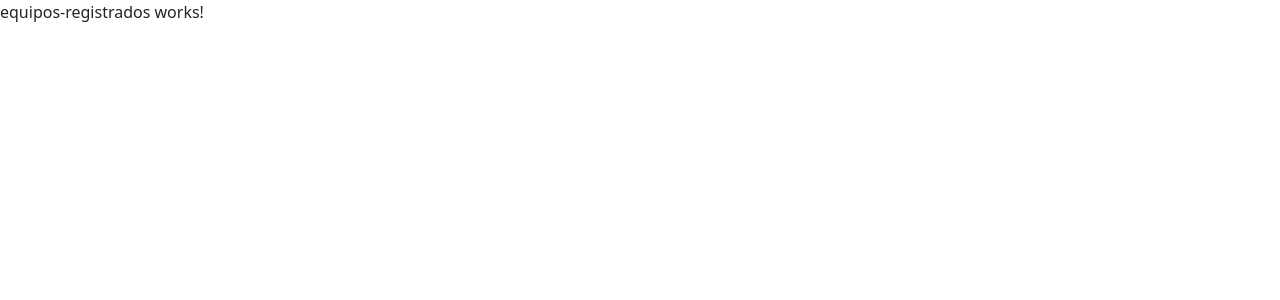
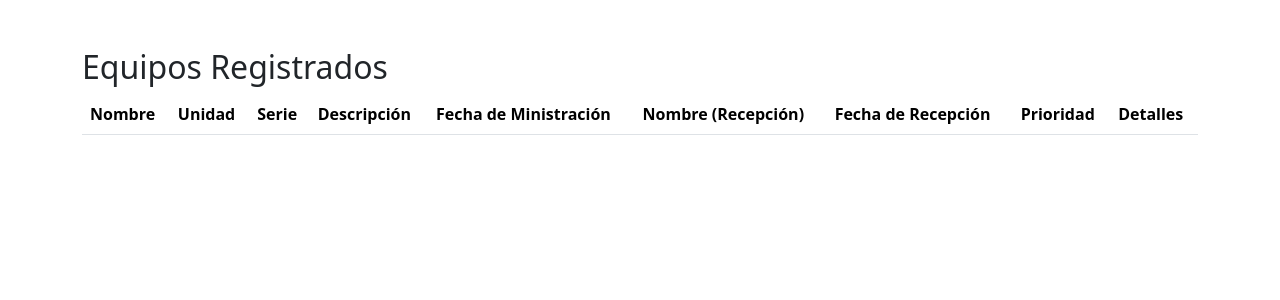
Before and after one commit to Ebgmoreno/CEEFA, an Angular app: page /equipos-registrados in a window 1280 px wide. Shown: the top 300 px of the page. Built offline with nearby package versions, Linux system fonts and the light colour scheme.

Commit message:
Guardado de formulario

```diff
--- a/src/app/app.component.ts
+++ b/src/app/app.component.ts
@@ -3,6 +3,7 @@ import { LoginComponent } from './usuarios/login/login.component';
 import { HomeComponent } from './home/home.component';
 import { RouterOutlet } from '@angular/router';
 import { FormularioEquipoComponent } from './formulario-equipo/formulario-equipo.component';
+
 
 @Component({
   selector: 'app-root',
--- a/src/app/equipos-registrados/equipos-registrados.component.html
+++ b/src/app/equipos-registrados/equipos-registrados.component.html
@@ -1 +1,33 @@
-<p>equipos-registrados works!</p>
+<div class="container mt-5">
+    <h2>Equipos Registrados</h2>
+    <table class="table table-striped">
+      <thead>
+        <tr>
+          <th>Nombre</th>
+          <th>Unidad</th>
+          <th>Serie</th>
+          <th>Descripción</th>
+          <th>Fecha de Ministración</th>
+          <th>Nombre (Recepción)</th>
+          <th>Fecha de Recepción</th>
+          <th>Prioridad</th>
+          <th>Detalles</th>
+        </tr>
+      </thead>
+      <tbody>
+        <tr *ngFor="let equipo of equipos">
+          <td>{{ equipo.nombreEntrega }}</td>
+          <td>{{ equipo.unidadEntrega }}</td>
+          <td>{{ equipo.serie }}</td>
+          <td>{{ equipo.descripcion }}</td>
+          <td>{{ equipo.fechaMinistracion }}</td>
+          <td>{{ equipo.nombreRecibe }}</td>
+          <td>{{ equipo.fechaRecepcion }}</td>
+          <td>{{ equipo.prioridad }}</td>
+          <td>
+            <button class="btn btn-primary btn-sm" (click)="verDetalles(equipo)">Ver</button>
+          </td>
+        </tr>
+      </tbody>
+    </table>
+  </div>
--- a/src/app/equipos-registrados/equipos-registrados.component.ts
+++ b/src/app/equipos-registrados/equipos-registrados.component.ts
@@ -1,12 +1,31 @@
 import { Component } from '@angular/core';
+import { CommonModule } from '@angular/common';
+
+interface Equipo { // Define la interfaz para los datos del equipo
+  nombreEntrega: string;
+  unidadEntrega: string;
+  serie: string;
+  descripcion: string;
+  fechaMinistracion: string;
+  nombreRecibe: string;
+  fechaRecepcion: string;
+  prioridad: string;
+}
 
 @Component({
   selector: 'app-equipos-registrados',
   standalone: true,
-  imports: [],
+  imports: [CommonModule],
   templateUrl: './equipos-registrados.component.html',
-  styleUrl: './equipos-registrados.component.css'
+  styleUrls: ['./equipos-registrados.component.css']
 })
 export class EquiposRegistradosComponent {
+  equipos: Equipo[] = []; // Inicializa el array de equipos
 
+  // ... (Aquí puedes obtener los datos de los equipos de un servicio o del almacenamiento local)
+
+  verDetalles(equipo: Equipo) {
+    // Implementa la lógica para navegar a la página de detalles del equipo
+    console.log("Ver detalles del equipo:", equipo);
+  }
 }
--- a/src/app/formulario-equipo/formulario-equipo.component.html
+++ b/src/app/formulario-equipo/formulario-equipo.component.html
@@ -6,16 +6,18 @@
       <span class="navbar-toggler-icon"></span>
     </button>
     <div class="collapse navbar-collapse" id="navbarColor01">
+
 <ul class="nav nav-pills">
   <li class="nav-item dropdown">
     <a class="nav-link dropdown-toggle" data-bs-toggle="dropdown" href="#" role="button" aria-haspopup="true"
       aria-expanded="false">Menú</a>
     <div class="dropdown-menu">
       <button class="dropdown-item" (click)="limpiarFormulario()">Limpiar Formulario</button>
-            <a class="dropdown-item" routerLink="/equipos-registrados">Equipos Registrados</a>
+      <button class="dropdown-item" routerLink="/equipos-registrados">Equipos Registrados</button>
       <button class="dropdown-item" (click)="cambiarTema()">Cambiar tema</button>
       <div class="dropdown-divider"></div>
-            <a class="dropdown-item" (click)="cerrarSesion()">Cerrar sesión</a>
+      <button class="dropdown-item" (click)="cerrarSesion()">Cerrar sesión</button>
+
     </div>
   </li>
 </ul>
@@ -58,7 +60,8 @@
     <input type="date" class="form-control" id="fechaRecepcion" name="fechaRecepcion" [(ngModel)]="fechaRecepcion">
   </div>
   <div class="mb-3">
-    <label class="form-label">Prioridad:</label>
+
+    <label class="form-label">Prioridad:
       <div class="form-check">
         <input class="form-check-input" type="checkbox" value="" id="ordinario">
         <label class="form-check-label" for="ordinario">
@@ -77,7 +80,13 @@
           Extraurgente
         </label>
       </div>
+    </label>
+
+
+
+    <form #formulario="ngForm">
+
+      <button type="button" class="btn btn-warning" (click)="onSubmit()">Enviar</button>
+    </form>
   </div>
-
-  <button type="submit" class="btn btn-warning">Enviar</button>
 </div>
--- a/src/app/formulario-equipo/formulario-equipo.component.ts
+++ b/src/app/formulario-equipo/formulario-equipo.component.ts
@@ -55,5 +55,26 @@ export class FormularioEquipoComponent {
     this.router.navigate(['/']);
   }
 
-  // ... (resto del código)
+  onSubmit() {
+    // 1. Obtén los datos del formulario
+    const datosFormulario = {
+      nombreEntrega: this.nombreEntrega,
+      unidadEntrega: this.unidadEntrega,
+      serie: this.serie,
+      descripcion: this.descripcion,
+      fechaMinistracion: this.fechaMinistracion,
+      nombreRecibe: this.nombreRecibe,
+      fechaRecepcion: this.fechaRecepcion,
+      // ... (obtén los valores de los demás campos, incluyendo la prioridad)
+    };
+
+    // 2. Guarda los datos en localStorage
+    localStorage.setItem('datosFormulario', JSON.stringify(datosFormulario));
+
+    // 3. (Opcional) Limpia el formulario
+    this.limpiarFormulario();
+
+    // 4. (Opcional) Muestra un mensaje de éxito
+    // ...
+  }
 }
--- a/src/main.ts
+++ b/src/main.ts
@@ -4,14 +4,14 @@ import { provideRouter, Routes } from '@angular/router';
 import { HomeComponent } from './app/home/home.component';
 import { FormularioEquipoComponent } from './app/formulario-equipo/formulario-equipo.component';
 import { LoginComponent } from './app/usuarios/login/login.component';
-import { EquiposRegistradosComponent } from './app/equipos-registrados/equipos-registrados.component'; // Asegúrate de importar EquiposRegistradosComponent
-
+import { EquiposRegistradosComponent } from './app/equipos-registrados/equipos-registrados.component';
 
 const routes: Routes = [
   { path: 'home', component: HomeComponent },
   { path: 'formulario', component: FormularioEquipoComponent },
   { path: '', component: LoginComponent },
   { path: 'equipos-registrados', component: EquiposRegistradosComponent }
+
 ];
 
 bootstrapApplication(AppComponent, {
```
Lines whose indentation alone changed are shown as unchanged.
